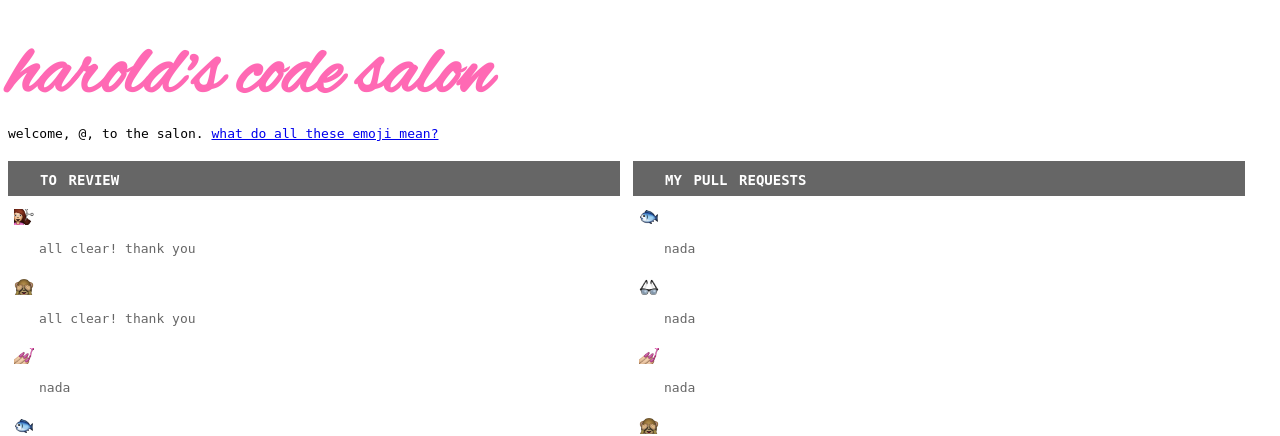
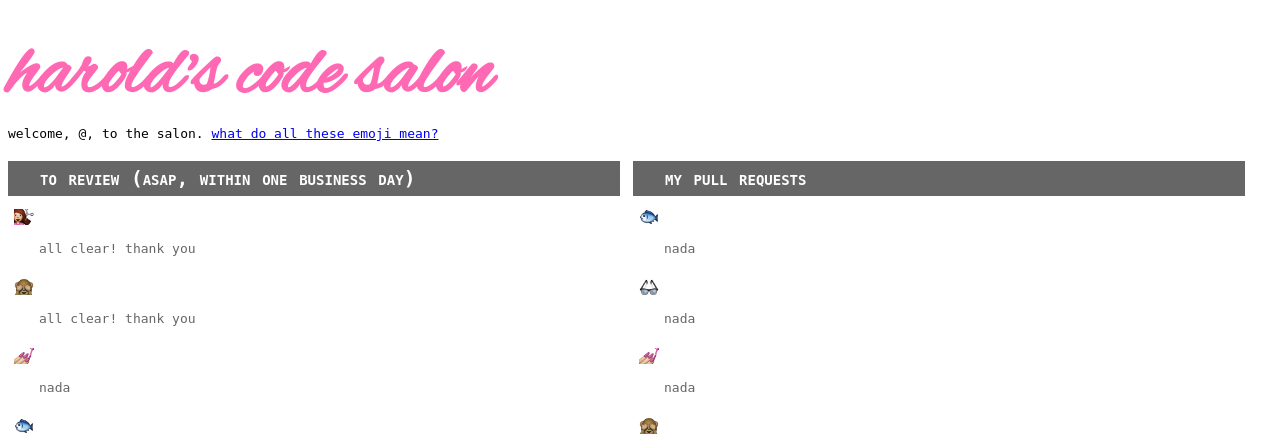
Before and after one commit to spladug/harold, a Python web app: template salon/templates/home.html in a window 1280 px wide. Shown: the top 436 px of the page. Run offline with Jinja, Linux system fonts and the light colour scheme; the template is opened without the code that fills it, so the values that code supplies are empty.

Commit message:
Add a small nag to the "to review" header

```diff
--- a/salon/static/style.css
+++ b/salon/static/style.css
@@ -154,3 +154,7 @@ summary {
 summary::-webkit-details-marker {
     display: none;
 }
+
+abbr {
+    text-decoration: none;
+}
--- a/salon/templates/home.html
+++ b/salon/templates/home.html
@@ -3,7 +3,7 @@
 
 {% block content %}
   <div class="listing">
-    <h2>to review</h2>
+    <h2>to review (<abbr title="as soon as possible">asap</abbr>, within one business day)</h2>
     {% for state, blocker in [("haircut", True), ("unreviewed", True), ("nail_care", False), ("fish", False)]: %}
     <details {{ "open" if blocker or not to_review[state] else "" }}>
       <summary>
```
